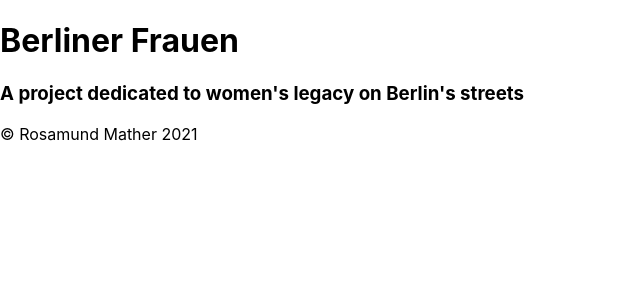
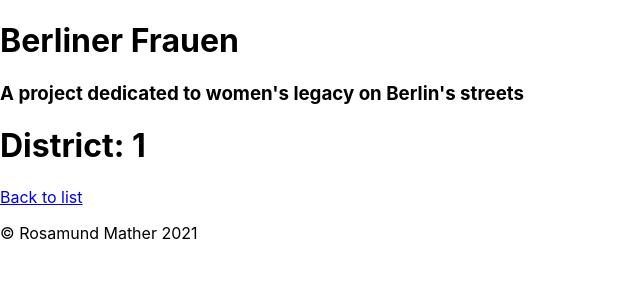
Before and after one commit to rosamundm/womens-history-of-berlin--api, a React (Create React App) app in the folder frontend/: page /districts/1 in a window 1280 px wide. Shown: the top 300 px of the page, without its empty margins (0-640 px from the left). Built offline with nearby package versions, Linux system fonts and the light colour scheme.

Commit message:
Got the district details working

```diff
--- a/frontend/src/App.js
+++ b/frontend/src/App.js
@@ -1,11 +1,11 @@
 import React, { Component } from "react";
 import { BrowserRouter as Router, Routes, Route} from "react-router-dom";
 import AboutPage from "./components/About.js";
+import DistrictInstance from "./components/District.js";
 import DistrictList from "./components/Districts.js";
 import Footer from "./components/layout/Footer.js";
 import Header from "./components/layout/Header.js";
 import HomePage from "./components/Home.js";
-import DistrictInstance from "./components/District.js";
 
 class App extends Component {
     render() {
@@ -21,7 +21,7 @@ class App extends Component {
               <Route path="/about" element={<AboutPage/>}/>
 
               <Route path="/districts" element={<DistrictList/>}/>
-              <Route path="/district/:name" element={<DistrictInstance/>}/>
+              <Route path="/districts/:id" element={<DistrictInstance/>}/>
 
             </Routes>
           </Router>
--- /dev/null
+++ b/frontend/src/components/District.js
@@ -0,0 +1,20 @@
+import React from "react";
+import { useParams} from "react-router";
+import { Link } from "react-router-dom";
+
+const DistrictInstance = () => {
+
+    let { id } = useParams();
+
+    return (
+        <div>
+            <h1>District: {id}</h1>
+
+            <Link to={"/districts/"}>
+               Back to list
+            </Link>
+        </div>
+    );
+}
+
+export default DistrictInstance
--- a/frontend/src/components/Districts.js
+++ b/frontend/src/components/Districts.js
@@ -1,8 +1,7 @@
 import axios from "axios";
 import React, { Component } from "react";
 import { Link } from "react-router-dom";
-
-const LOCAL_API_URL = "http://localhost:8000/api/v1/"
+import { LOCAL_API_URL } from "../constants";
 
 class DistrictList extends Component {
     constructor(props) {
@@ -17,7 +16,7 @@ class DistrictList extends Component {
             .get(`${LOCAL_API_URL}districts/`, {
                 method: "GET",
                 headers: {
-                    "Authorization": "JWT eyJ0eXAiOiJKV1QiLCJhbGciOiJIUzI1NiJ9.eyJ0b2tlbl90eXBlIjoiYWNjZXNzIiwiZXhwIjoxNjQyMjgxMTg0LCJpYXQiOjE2NDIyNzc1ODQsImp0aSI6ImEzNjQyZjhjYTg1YjQ5ZTJhMTI5Y2FiMTY5ZDNjYjk0IiwidXNlcl9pZCI6MX0.D7uMSdxjQ4iIfss_nGIqTH909h4FLV9YUn04Z8uxhtk",
+                    "Authorization": "JWT eyJ0eXAiOiJKV1QiLCJhbGciOiJIUzI1NiJ9.eyJ0b2tlbl90eXBlIjoiYWNjZXNzIiwiZXhwIjoxNjQyNTk5NTU3LCJpYXQiOjE2NDI1OTU5NTcsImp0aSI6IjQ4ODM4NjQ2ZWMzYzRhNDBhOGZkNmZkNDdlMDk2NWFkIiwidXNlcl9pZCI6MX0.9mIRv36-Pa5cBaf4omGp4KEOq1931j_B8H9WH1wkUR8",
                     "Accept" : "application/json",
                     "Content-Type": "application/json"
                 }
@@ -31,6 +30,7 @@ class DistrictList extends Component {
     }
 
     render () {
+
         const districtList = this.state.districtList;
 
         return (
@@ -41,7 +41,7 @@ class DistrictList extends Component {
                   <div>
                     <Link
                       key={i}
-                      to={`/districts/${district.name}`.toLowerCase()}
+                      to={`/districts/${district.name}`}
                     >
                       {district.name}
                     </Link>
@@ -53,4 +53,5 @@ class DistrictList extends Component {
     }
 };
 
+
 export default DistrictList;
```
